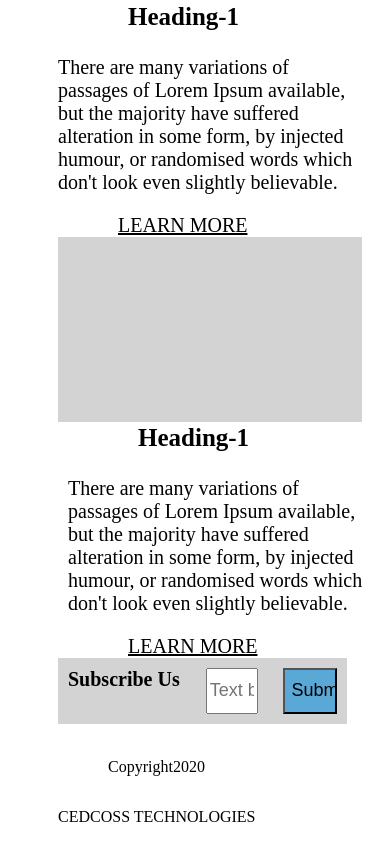
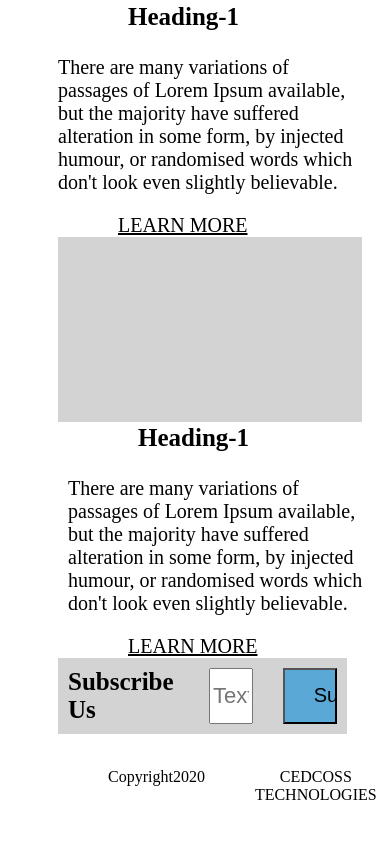
Before and after one commit to AshuKhattriCEDCOSS/Template-Assignment-3, a plain HTML site: page src/index.html in a window 390 px wide. Shown: the part 1466-2316 px from the top of the page. After the commit the page ends 2294 px from the top, so only its background shows below. Drawn offline with Linux system fonts and the light colour scheme.

Commit message:
responsiveagain

```diff
--- a/src/index.html
+++ b/src/index.html
@@ -80,9 +80,9 @@
       </div>
     </div>
         <div id="bottomside">
-          Subscribe Us &nbsp;&nbsp;&nbsp;&nbsp;&nbsp;
+          Subscribe Us
           <input type="text" placeholder="Text box" />
-          &nbsp;&nbsp;&nbsp;&nbsp;&nbsp;<input type="submit" value="Submit" />
+          <input type="submit" value="&nbsp;&nbsp;&nbsp;&nbsp;Submit" />
         </div>
     <br>
     <div id="footer">
--- a/src/mycss.css
+++ b/src/mycss.css
@@ -83,32 +83,33 @@ a {
     font-weight: normal;
     margin-bottom:20px;
   }
-  #bottomside {
+   #bottomside {
     border: 10px solid lightgray;
     background-color: lightgray;
     width: 72%;
-    font-size: 20;
+    font-size: 25;
     font-weight: bold;
     margin-left: 50px;
     display: flex;
-    justify-content: space-between;
+    justify-content:center;
 
     margin-top:200px;
   }
 
   input[type="text"] {
-    font-size: 18;
+    font-size: 22;
     width: 20%;
+    margin:0px 30px;
   }
   input[type="submit"] {
     background-color: rgb(90, 168, 214);
     width: 20%;
-    font-size: 18;
+    font-size: 20;
+    text-align:left;
   }
   #footer{
       display:flex;
       justify-content: space-between;
-      flex-wrap: wrap;
       width: 72%;
       text-align:center;
 
```
